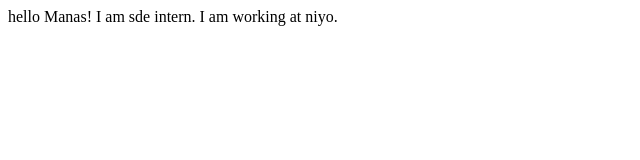
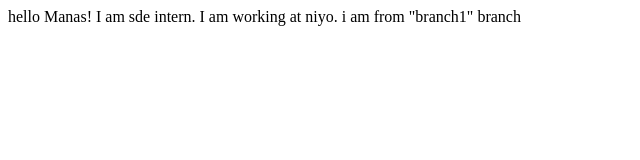
Before and after one commit to Manasdangi/git-leaning, a plain HTML site: page index.html in a window 1280 px wide. Shown: the whole page, without its empty margins (0-640 px from the left). Drawn offline with Linux system fonts and the light colour scheme.

Commit message:
modifying index.html

```diff
--- a/index.html
+++ b/index.html
@@ -7,6 +7,7 @@
     <title>Document</title>
   </head>
   <body>
-    hello Manas! I am sde intern. I am working at niyo.
+    hello Manas! I am sde intern. I am working at niyo. i am from "branch1"
+    branch
   </body>
 </html>
```
